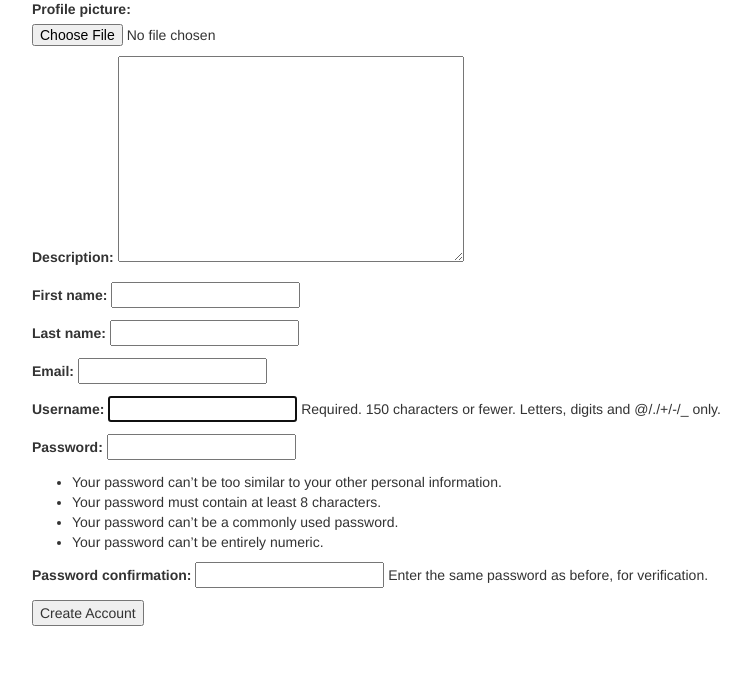
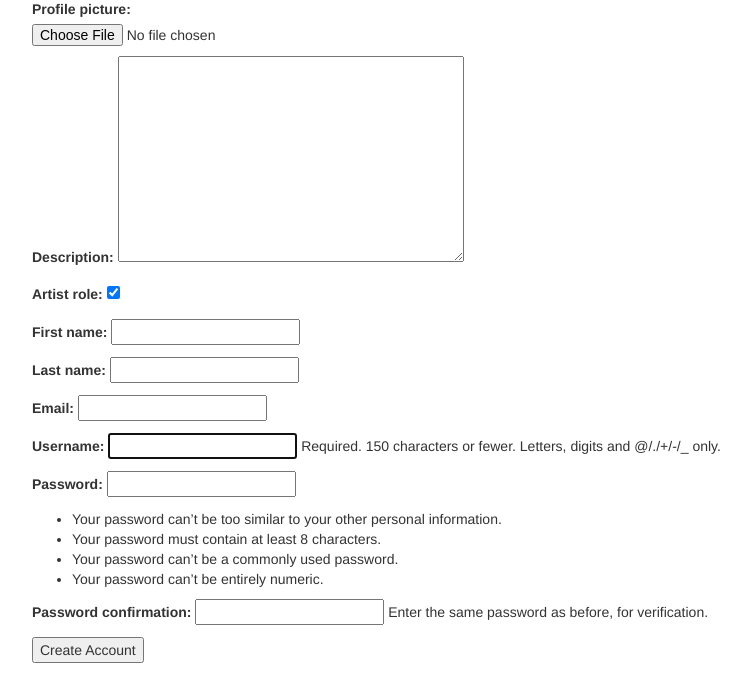
Before and after one commit to lzimmerman96/team7project, a Django app: page /create_account in a window 1280 px wide. Shown: the part 116-800 px from the top of the page, without its empty margins (38-789 px from the left). Run offline with Django 3.2, Linux system fonts and the light colour scheme; some libraries are stand-ins or nearby versions.

Commit message:
Users given Artist role
Set so users will be given artist role by default when they register through Create an Account page

```diff
--- a/gallery/forms.py
+++ b/gallery/forms.py
@@ -41,10 +41,11 @@ class TagForm(forms.ModelForm):
 
 # for account creation
 class CreateArtistAccountForm(forms.ModelForm):
+    artist_role = forms.BooleanField(initial=True)
 
     class Meta(ArtistForm.Meta):
         model = Artist
-        fields = ('profile_picture', 'description')
+        fields = ('profile_picture', 'description', 'artist_role')
 
 
 # for account creation
--- a/gallery/static/css/style.css
+++ b/gallery/static/css/style.css
@@ -3,8 +3,9 @@ ACCOUNT DETAILS PAGE
 **************************************/
 
 img.profilepic {
+    border: 1px solid #ddd;
     margin: 20px;
     border-radius: 8px;
-    height: 150px;
     width: 150px;
+    height: auto;
 }
```
Also changed, not shown: db.sqlite3.
